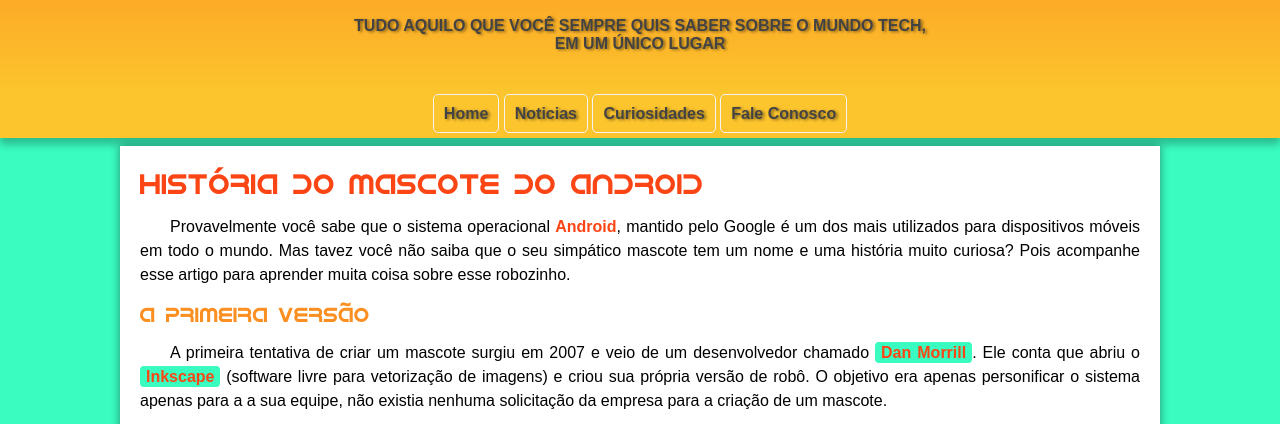
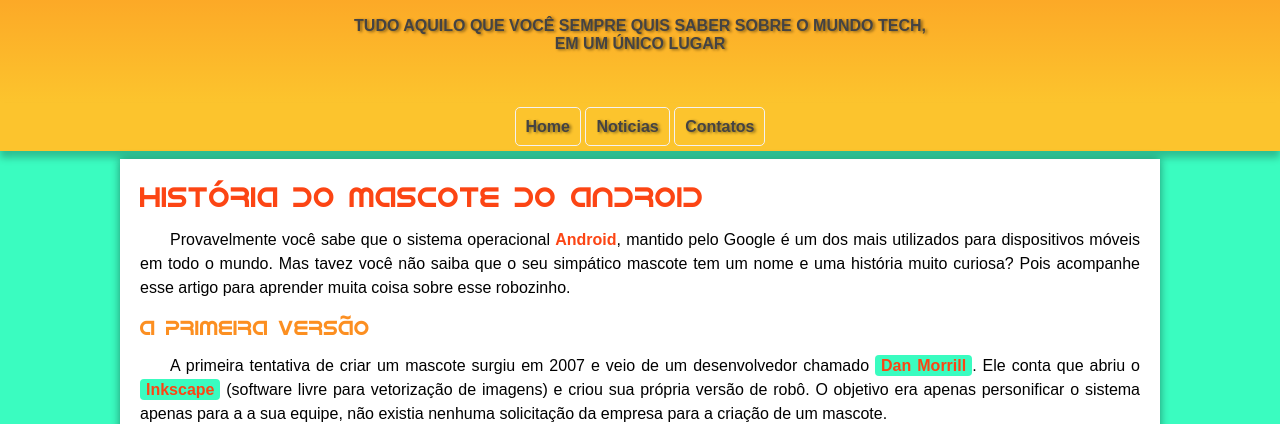
Before and after one commit to Whillian-Sousa/projeto-android, a plain HTML site: page index.html in a window 1280 px wide. Shown: the part 100-524 px from the top of the page. Drawn offline with Linux system fonts and the light colour scheme.

Commit message:
Espaçamento acima do menu.

```diff
--- a/estilo/style.css
+++ b/estilo/style.css
@@ -52,7 +52,7 @@
     text-transform: uppercase;
     max-width: 600px;
     margin-bottom: 30px;
-    padding: 0px 10px 0px 10px;
+    padding: 0px 10px 50px 10px;
     margin: auto;
     text-shadow: 2px 1px 3px rgba(0, 0, 0, 0.486);
 }
--- a/index.html
+++ b/index.html
@@ -17,8 +17,7 @@
     <nav>
         <a href="#">Home</a>
         <a href="#">Noticias</a>
-        <a href="#">Curiosidades</a>
-        <a href="#">Fale Conosco</a>
+        <a href="#">Contatos</a>
     </nav>
 
     <main>
```
